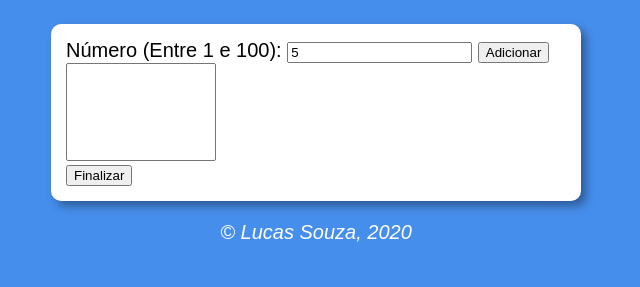
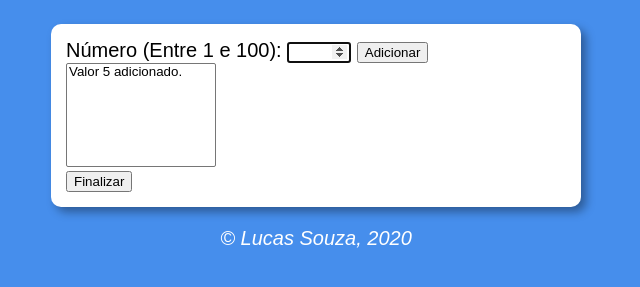
Before and after one commit to lucashsouza/JavaScript-CursoemVideo, a plain HTML site: page aula16ex/index.html in a window 1280 px wide. Both pictures are taken after typing "5" into the empty fields and a click on the button "Adicionar". Shown: the part 75-362 px from the top of the page, without its empty margins (324-964 px from the left). Drawn offline with Linux system fonts and the light colour scheme.

Commit message:
Exercícios JavaScript (Parte 8) - Curso JavaScript

```diff
--- a/aula16ex/index.html
+++ b/aula16ex/index.html
@@ -17,7 +17,7 @@
         <div>
 
             Número (Entre 1 e 100):
-            <input type="number" id="formNumero" name="formNumero" />
+            <input type="number" id="formNumero" name="formNumero" min=1 max=100 />
             <input type="button" value="Adicionar" onclick="adicionar()"/>
 
             <br/>
--- a/aula16ex/script.js
+++ b/aula16ex/script.js
@@ -5,10 +5,16 @@ let valores = [];
 
 function adicionar(){
     if (isNumero(numero.value) && !inLista(numero.value, valores)){
-        window.alert("Tudo ok");
+        valores.push(Number(numero.value));
+        let item = document.createElement('option');
+        item.text = `Valor ${numero.value} adicionado.`
+        lista.appendChild(item);
     } else {
         window.alert("Valor inválido ou já encontrado na lista.");
     }
+    numero.value = '';
+    numero.focus();
+
 }
 
 // param: n=numero
```
